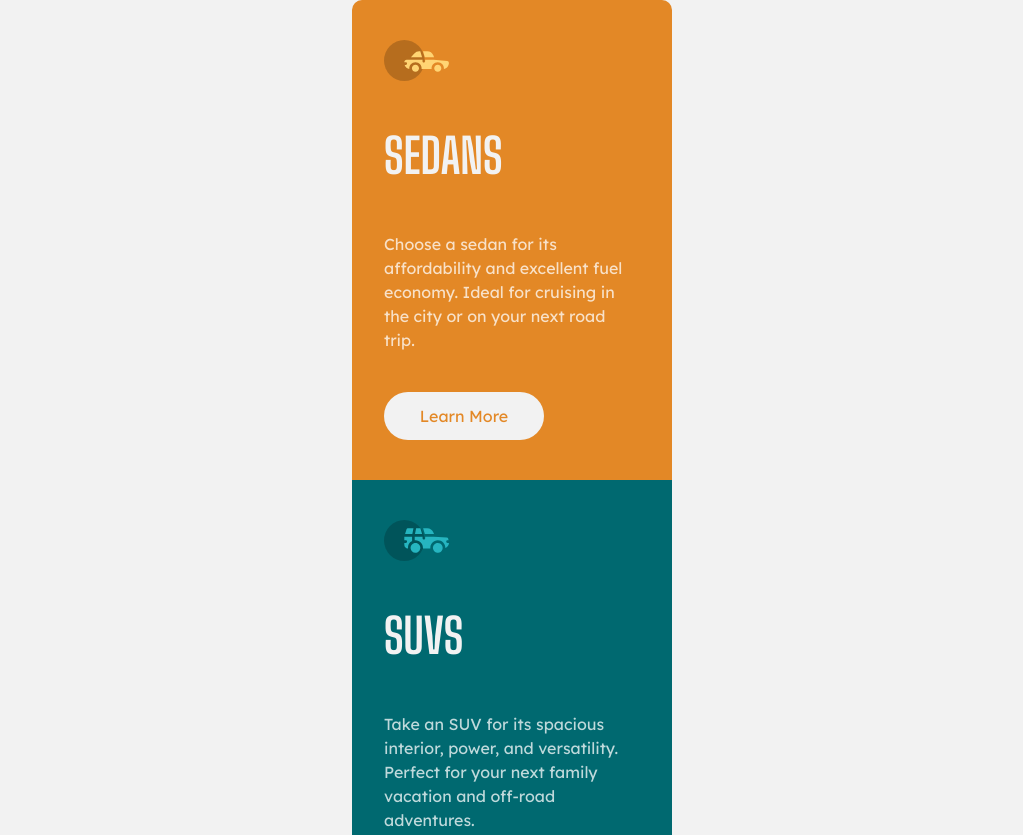
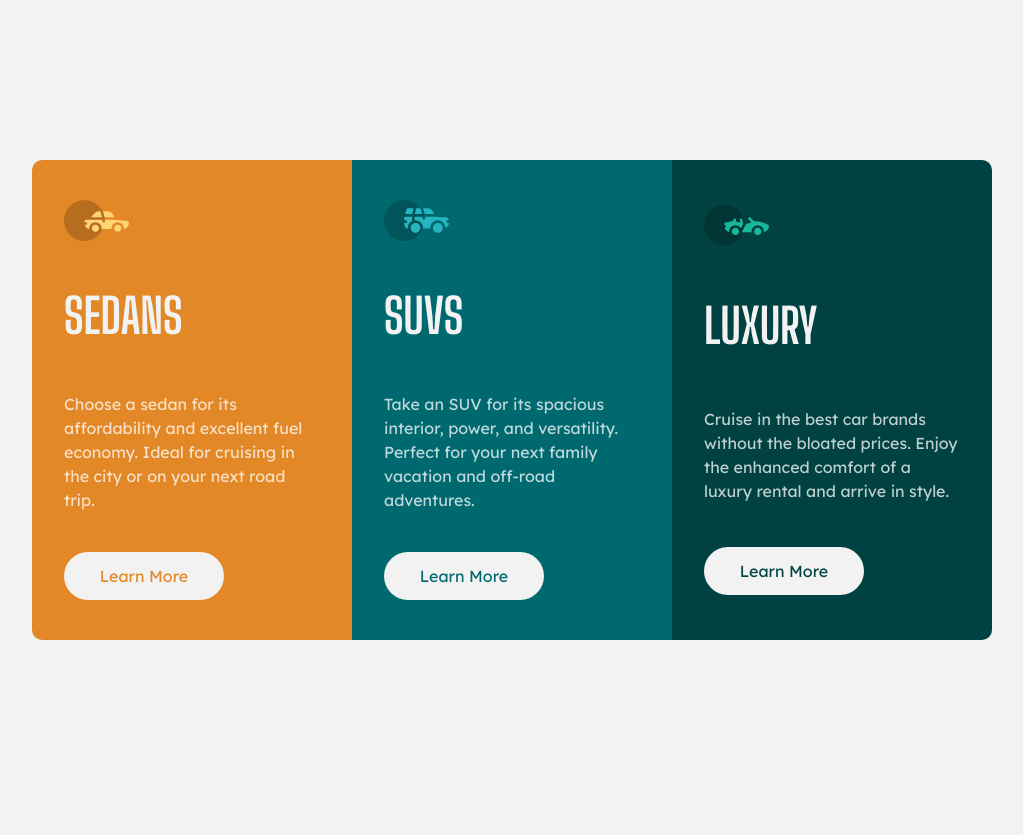
Before and after one commit to Passenger89/3-column-preview-card-component, a website built with Parcel: page src/index.html in a window 1280 px wide. Shown: the top 835 px of the page, without its empty margins (128-1151 px from the left). After the commit the page ends 800 px from the top, so only its background shows below. Built offline with nearby package versions, Linux system fonts and the light colour scheme.

Commit message:
completed desktop layout

```diff
--- a/src/scss/main.scss
+++ b/src/scss/main.scss
@@ -14,6 +14,10 @@
   flex-direction: column;
   border-radius: 10px;
   overflow: auto;
+
+  @media screen and (min-width: 480px) {
+    flex-direction: row;
+  }
 
   section {
     display: flex;
```
Also changed, not shown: 2 other files.
